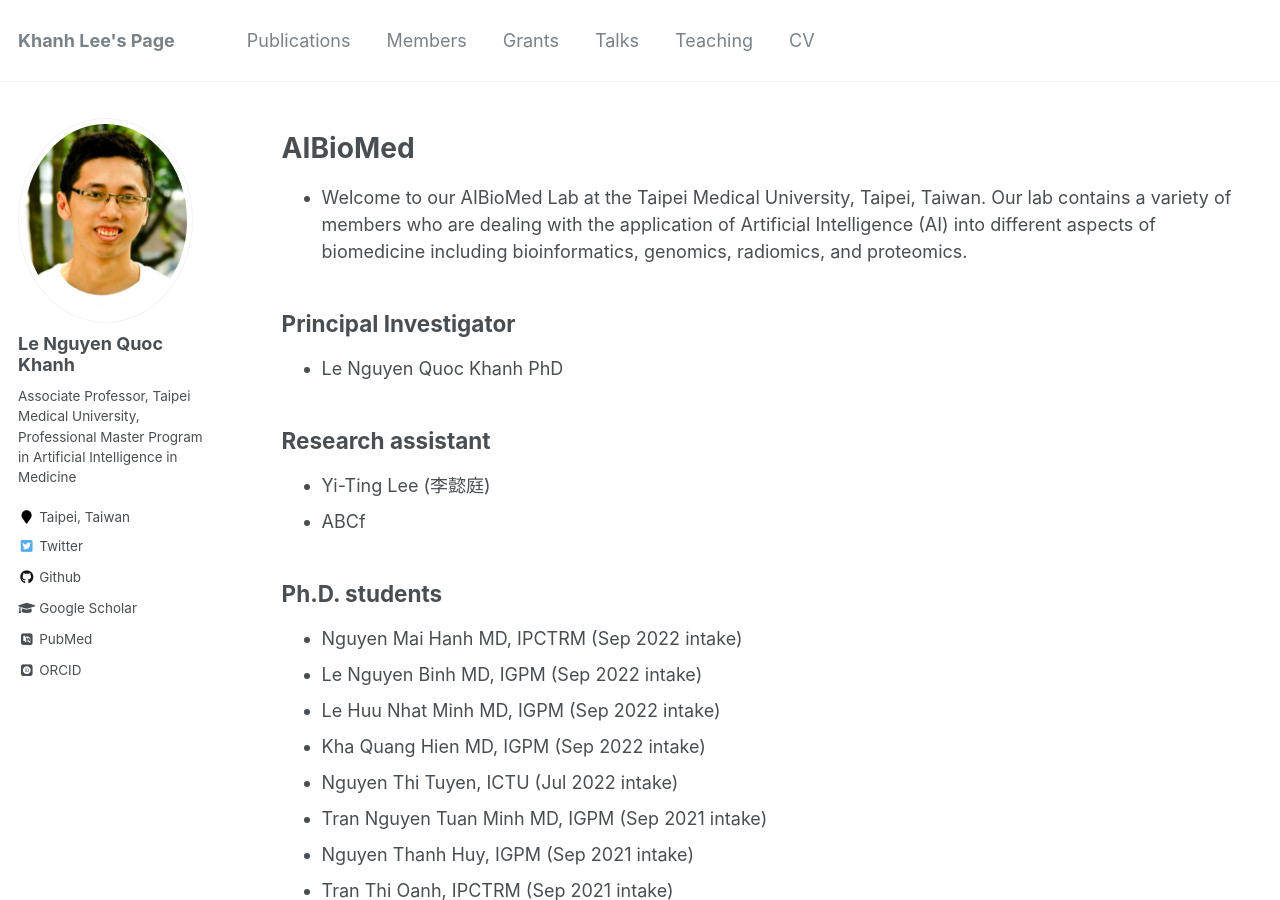
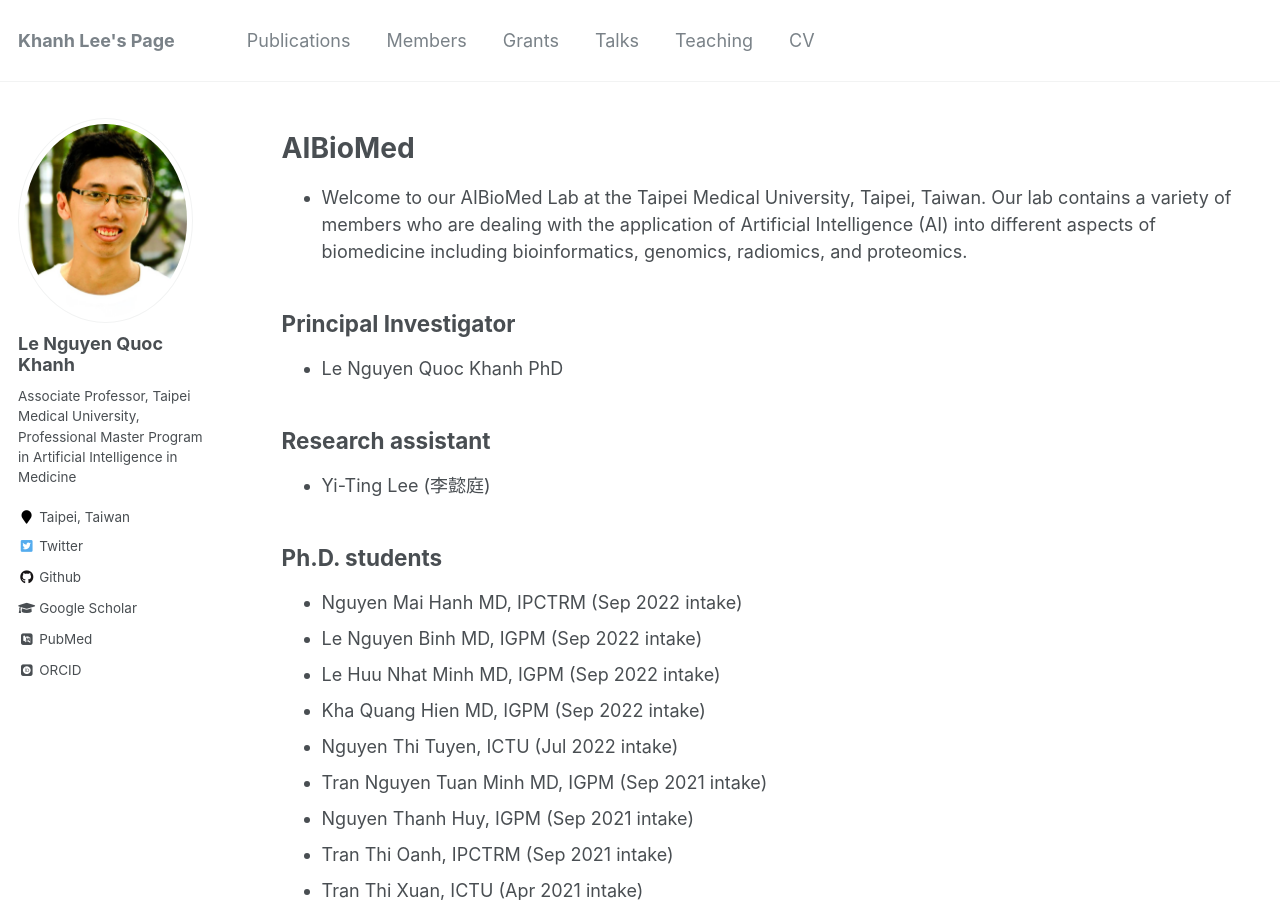
Before and after one commit to khanhlee/khanhlee.github.io, a Jekyll site: the page built from _pages/member.md, in a window 1280 px wide and 900 px high. Built offline with Jekyll 4.4.1, drawn with Linux system fonts in a browser that asks for light colours; some web fonts are replaced.

Commit message:
Update member.md

```diff
--- a/_pages/member.md
+++ b/_pages/member.md
@@ -13,7 +13,6 @@ author_profile: true
 
 ## Research assistant
 * Yi-Ting Lee (李懿庭)
-* ABCf
 
 ## Ph.D. students
 * Nguyen Mai Hanh MD, IPCTRM (Sep 2022 intake)
```
